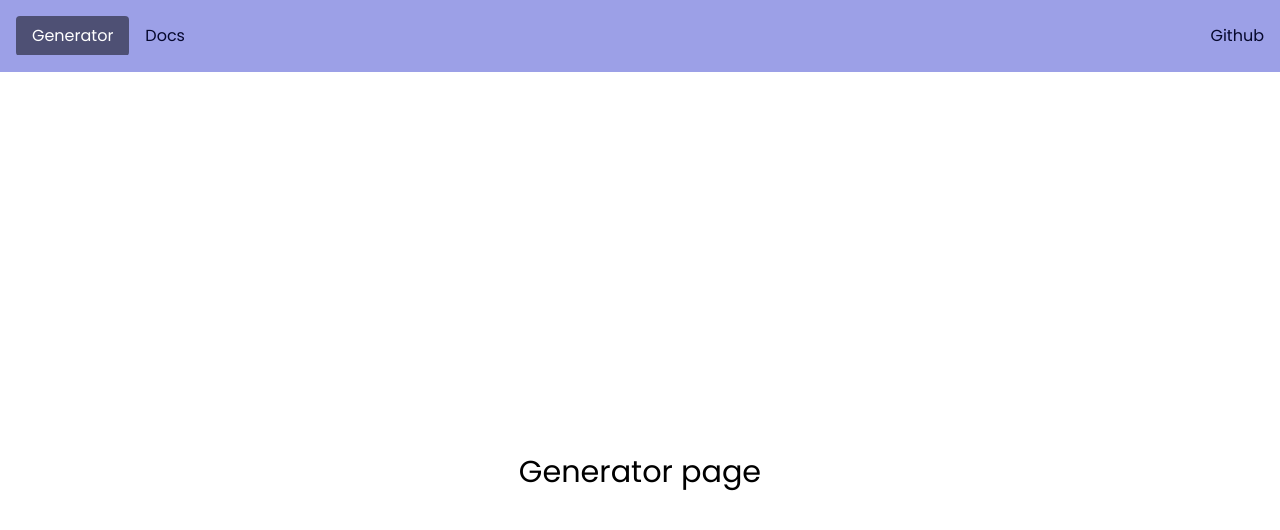
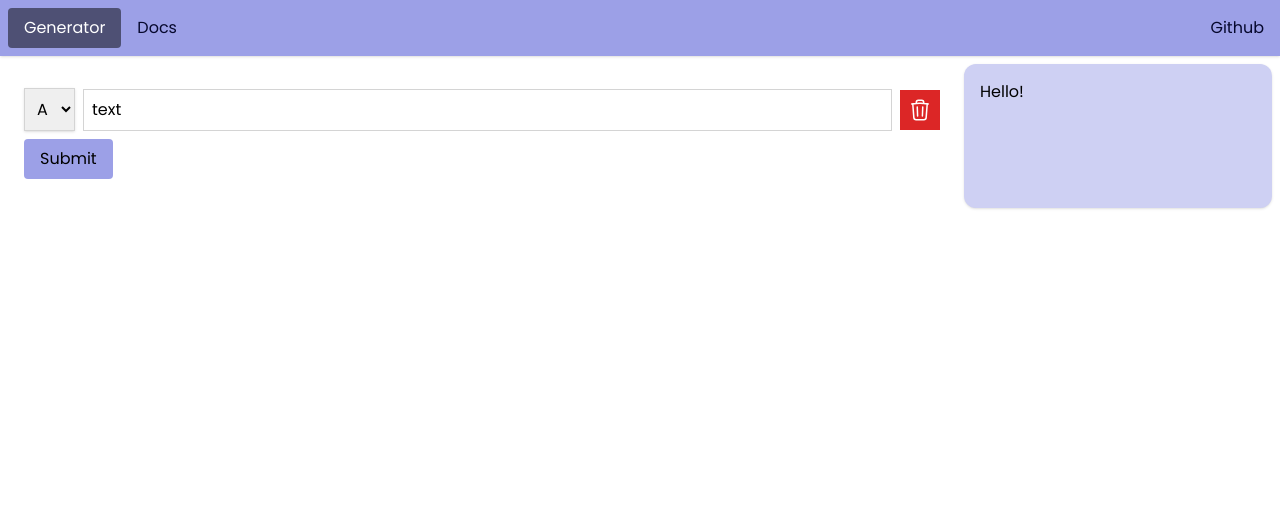
Before and after one commit to CollinBrennan/word-generator, a React (Vite) app: page / in a window 1280 px wide. Shown: the top 530 px of the page. Built offline with nearby package versions, Linux system fonts and the light colour scheme.

Commit message:
Basic form layout added

```diff
--- a/package.json
+++ b/package.json
@@ -10,8 +10,10 @@
     "preview": "vite preview"
   },
   "dependencies": {
+    "@heroicons/react": "^2.0.18",
     "react": "^18.2.0",
     "react-dom": "^18.2.0",
+    "react-hook-form": "^7.48.2",
     "react-router-dom": "^6.20.0"
   },
   "devDependencies": {
--- /dev/null
+++ b/src/components/Form.tsx
@@ -0,0 +1,47 @@
+import { TrashIcon } from '@heroicons/react/24/outline'
+import { useForm, SubmitHandler } from 'react-hook-form'
+
+type Inputs = {
+  text: string
+}
+
+function Form() {
+  const {
+    register,
+    handleSubmit,
+    formState: { errors },
+  } = useForm<Inputs>()
+
+  const onSubmit: SubmitHandler<Inputs> = (data) => console.log(data)
+
+  return (
+    <form className="flex flex-col" onSubmit={handleSubmit(onSubmit)}>
+      <div className="flex flex-row items-center gap-2 py-2">
+        <select className="border border-neutral-300 p-2 shadow">
+          <option>A</option>
+          <option>B</option>
+          <option>C</option>
+        </select>
+        <input
+          type="text shadow"
+          placeholder="test"
+          defaultValue="text"
+          className="border border-neutral-300 p-2 flex-grow"
+          {...register('text')}
+        />
+        <button className="p-2 bg-red-600">
+          <TrashIcon className="w-6 text-background" />
+        </button>
+      </div>
+
+      <div>
+        <input
+          className="bg-primary px-4 py-2 rounded cursor-pointer"
+          type="submit"
+        />
+      </div>
+    </form>
+  )
+}
+
+export default Form
--- a/src/components/Navbar.tsx
+++ b/src/components/Navbar.tsx
@@ -16,12 +16,12 @@ function Navbar() {
   }
 
   return (
-    <div className="flex items-center justify-center bg-primary text-text">
-      <div className="flex items-center justify-between w-full max-w-screen-xl p-4">
-        <div className="flex flex-row gap-4">
+    <div className="flex items-center justify-center bg-primary text-text shadow">
+      <div className="flex items-center justify-between w-full max-w-screen-xl p-2">
         <nav className="flex flex-row items-center">
           {links.map((link) => (
             <a
+              key={link.name}
               className={
                 'cursor-pointer py-2 px-4 rounded' +
                 (currentPage === link.path
@@ -34,8 +34,7 @@ function Navbar() {
             </a>
           ))}
         </nav>
-        </div>
-        <div>
+        <div className="p-2">
           <a href="https://github.com/CollinBrennan" target="_blank">
             Github
           </a>
--- a/src/pages/Docs.tsx
+++ b/src/pages/Docs.tsx
@@ -1,9 +1,9 @@
 function Docs() {
   return (
-    <div className="h-screen flex justify-center">
-      <div className="h-full w-full max-w-screen-xl justify-center items-center flex">
-        <h1 className="text-3xl bg-">Docs coming soon™!</h1>
-      </div>
+    <div className="flex justify-center">
+      <h1 className="absolute w-full max-w-screen-xl top-1/2 text-center text-3xl">
+        Docs coming soon™!
+      </h1>
     </div>
   )
 }
--- a/src/pages/Home.tsx
+++ b/src/pages/Home.tsx
@@ -1,8 +1,17 @@
+import Form from '../components/Form'
+
 function Home() {
   return (
-    <div className="h-screen flex justify-center">
-      <div className="h-full w-full max-w-screen-xl justify-center items-center flex">
-        <h1 className="text-3xl bg-">Generator page</h1>
+    <div className="flex justify-center">
+      <div className="w-full max-w-screen-xl justify-center items-center flex px-2">
+        <div className="flex flex-col md:flex-row w-full gap-2 pt-2">
+          <div className="rounded-xl p-4 md:w-3/4">
+            <Form />
+          </div>
+          <div className="bg-secondary h-36 rounded-xl p-4 flex-grow shadow">
+            Hello!
+          </div>
+        </div>
       </div>
     </div>
   )
--- a/tailwind.config.js
+++ b/tailwind.config.js
@@ -2,22 +2,10 @@
 export default {
   content: ['./index.html', './src/**/*.{js,ts,jsx,tsx}'],
   theme: {
-    fontSize: {
-      sm: '0.600rem',
-      base: '0.8rem',
-      xl: '1.066rem',
-      '2xl': '1.421rem',
-      '3xl': '1.894rem',
-      '4xl': '2.525rem',
-      '5xl': '3.366rem',
-    },
     fontFamily: {
       sans: ['Poppins', 'sans-serif'],
     },
-    fontWeight: {
-      normal: '400',
-      bold: '700',
-    },
+    extend: {
       colors: {
         text: '#06082d',
         background: '#ffffff',
@@ -25,8 +13,7 @@ export default {
         secondary: '#ced0f3',
         accent: '#3037c5',
       },
-
-    extend: {},
+    },
   },
   plugins: [],
 }
```
Also changed, not shown: 1 other file (tests, documents, lock files or other folders). Lines whose indentation alone changed are shown as unchanged.
